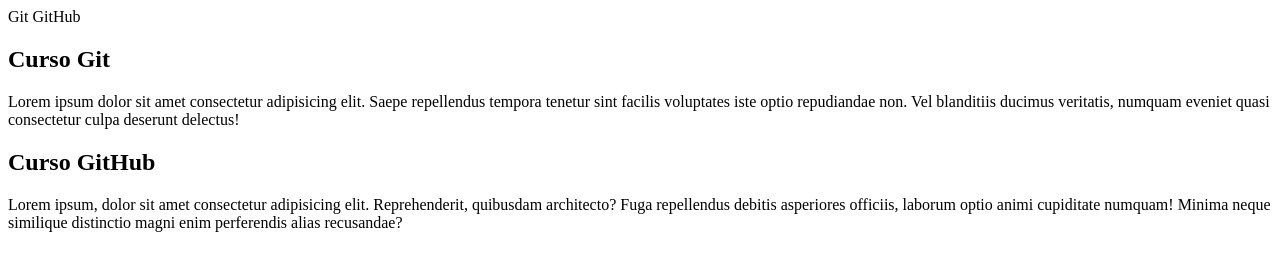
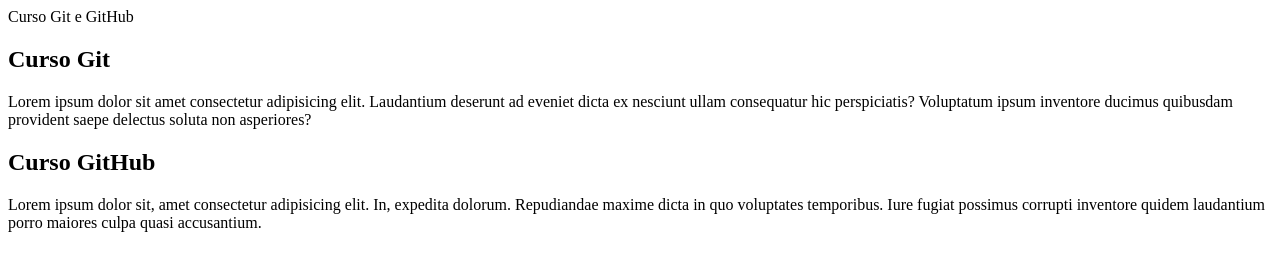
Before and after one commit to rapha-vil/projeto-site, a plain HTML site: page index.html in a window 1280 px wide. Drawn offline with Linux system fonts and the light colour scheme.

Commit message:
gerando novo conteudo

```diff
--- a/index.html
+++ b/index.html
@@ -4,27 +4,29 @@
     <meta charset="UTF-8">
     <meta http-equiv="X-UA-Compatible" content="IE=edge">
     <meta name="viewport" content="width=device-width, initial-scale=1.0">
-    <title>Titulo do site</title>
+    <title>Curso Git/GitHub</title>
+   <link rel="stylesheet" href="estilo/style.css">
+
 </head>
 <body>
 
 
     <main>
         <header>
-            Git GitHub
+            Curso Git e GitHub
         </header>
         <article>
-            <h2>Curso Git</h2>
-            <p>Lorem ipsum dolor sit amet consectetur adipisicing elit. Saepe repellendus tempora tenetur
-                sint facilis voluptates iste optio repudiandae non. Vel blanditiis ducimus veritatis,
-                numquam eveniet quasi consectetur culpa deserunt delectus!</p>
+            <h2>Curso Git </h2>
+            <p> Lorem ipsum dolor sit amet consectetur adipisicing elit. Laudantium deserunt ad eveniet dicta
+                ex nesciunt ullam consequatur hic perspiciatis? Voluptatum ipsum inventore ducimus quibusdam
+                provident saepe delectus soluta non asperiores? </p>
         </article>
 
         <article>
-            <h2>Curso GitHub</h2>
-            <p>Lorem ipsum, dolor sit amet consectetur adipisicing elit. Reprehenderit, quibusdam architecto?
-                Fuga repellendus debitis asperiores officiis, laborum optio animi cupiditate numquam!
-                Minima neque similique distinctio magni enim perferendis alias recusandae?</p>
+            <h2>Curso GitHub </h2>
+            <p> Lorem ipsum dolor sit, amet consectetur adipisicing elit. In, expedita dolorum.
+                Repudiandae maxime dicta in quo voluptates temporibus. Iure fugiat possimus corrupti inventore
+                quidem laudantium porro maiores culpa quasi accusantium.</p>
         </article>
 
     </main>
```
